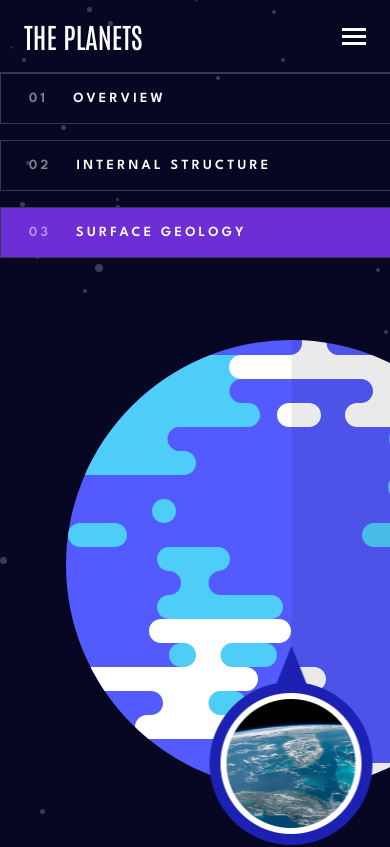
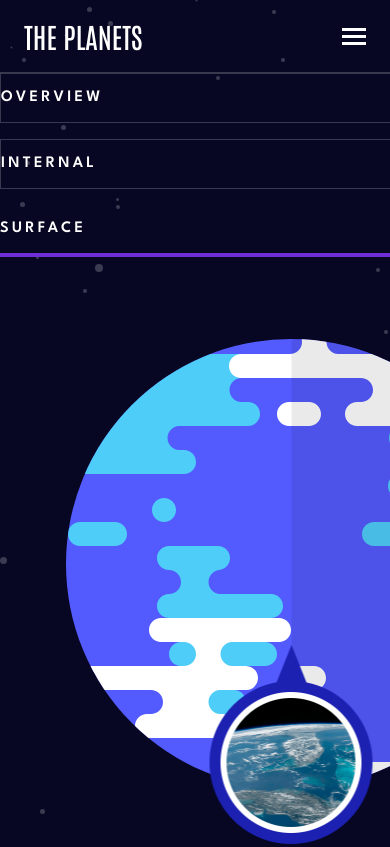
Before and after one commit to daklo91/the-planets, a Next.js app: page /earth/geology in a window 390 px wide. Shown: the top 847 px of the page. Built offline with nearby package versions, Linux system fonts and the light colour scheme.

Commit message:
Update shorten link names on small screens.

```diff
--- a/src/app/[planet]/[view]/_components/PlanetViewLinks.tsx
+++ b/src/app/[planet]/[view]/_components/PlanetViewLinks.tsx
@@ -1,14 +1,13 @@
 import Link from "next/link";
 
 interface PlanetViewLinksProps {
-  currentPlanet: string,
-  viewParam: string,
-  UIColor: string,
-  className: string
+  currentPlanet: string;
+  viewParam: string;
+  UIColor: string;
+  className: string;
 }
 
 export default function PlanetViewLinks(props: PlanetViewLinksProps) {
-
   const views = [
     { label: "OVERVIEW", key: "overview" },
     { label: "INTERNAL STRUCTURE", key: "structure" },
@@ -21,10 +20,31 @@ export default function PlanetViewLinks(props: PlanetViewLinksProps) {
         <Link
           key={view.key}
           href={`/${props.currentPlanet}/${view.key}`}
-          className="block text-primary py-3 font-spartan font-semibold tracking-[3.2px] text-sm/[25px] border-accent border w-full text-left mb-[16px] hover:bg-hover"
-          style={{cursor : props.viewParam === view.key ? "default" : "", backgroundColor: props.viewParam === view.key ? props.UIColor : ""}}
+          className={
+            `block text-primary py-3 font-spartan font-semibold tracking-[3.2px] text-md/[25px] w-full text-left mb-[16px] hover:bg-hover ` +
+            (props.viewParam === view.key
+              ? `border-transparent border-b-4 border-b-[var(--ui-color)] md:border-b-0 md:bg-[var(--ui-color)]`
+              : `border border-accent`)
+          }
+          style={
+            {
+              cursor: props.viewParam === view.key ? "default" : "",
+              ["--ui-color" as any]: props.UIColor,
+            } as React.CSSProperties
+          }
         >
-          <span className="ml-[28px] mr-[25px] mt-[12px] mb-[11px] text-primary/50">0{index + 1}</span>{view.label}
+          <span className="ml-[28px] mr-[25px] mt-[12px] mb-[11px] text-primary/50 hidden md:inline-block">
+            0{index + 1}
+          </span>
+
+          {view.label.split(" ").map((word, i) => (
+            <span
+              key={i}
+              className={i === 1 ? "hidden md:inline-block" : undefined}
+            >
+              {i === 1 ? "\u00A0" + word : word}
+            </span>
+          ))}
         </Link>
       ))}
     </div>
```
